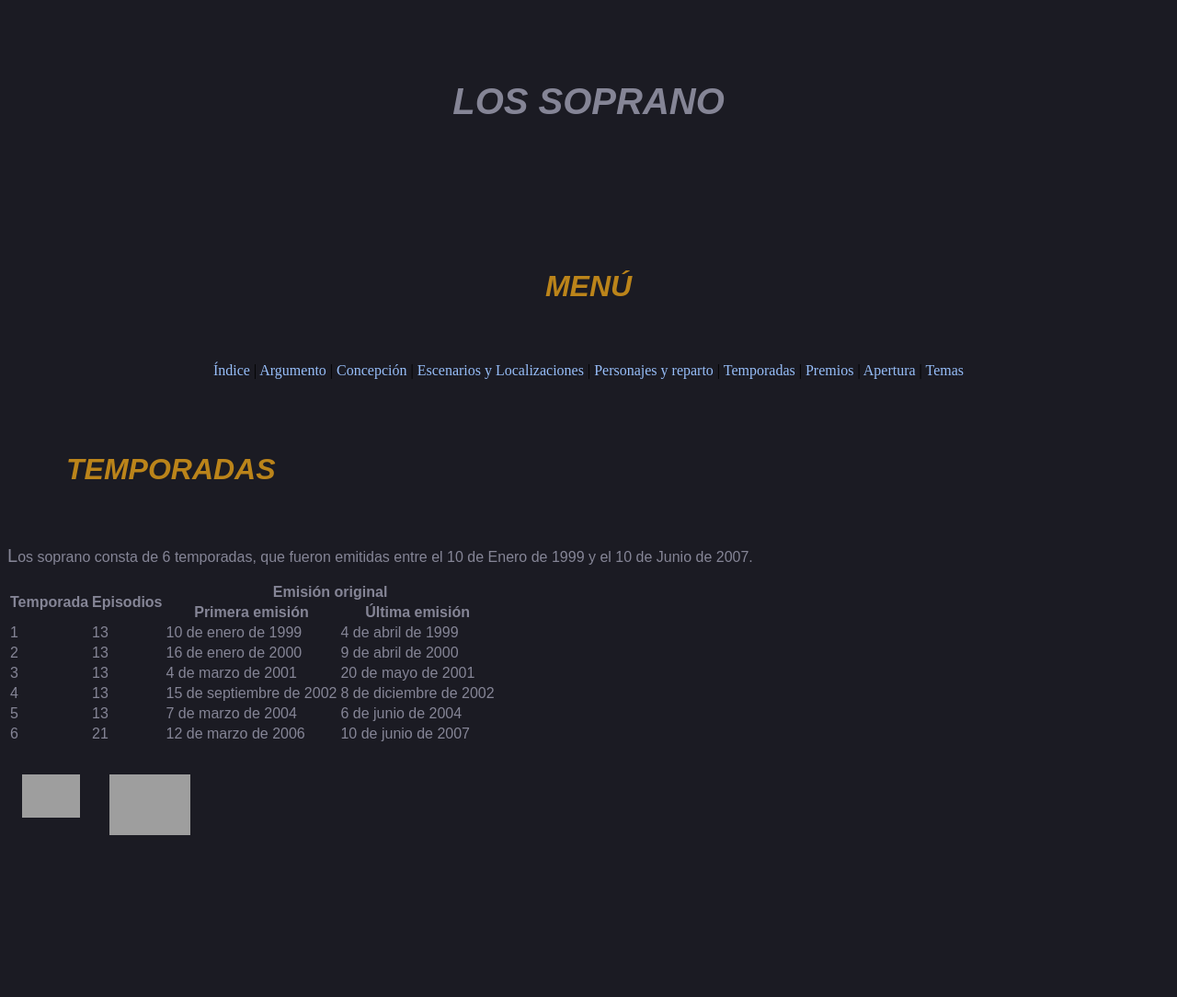
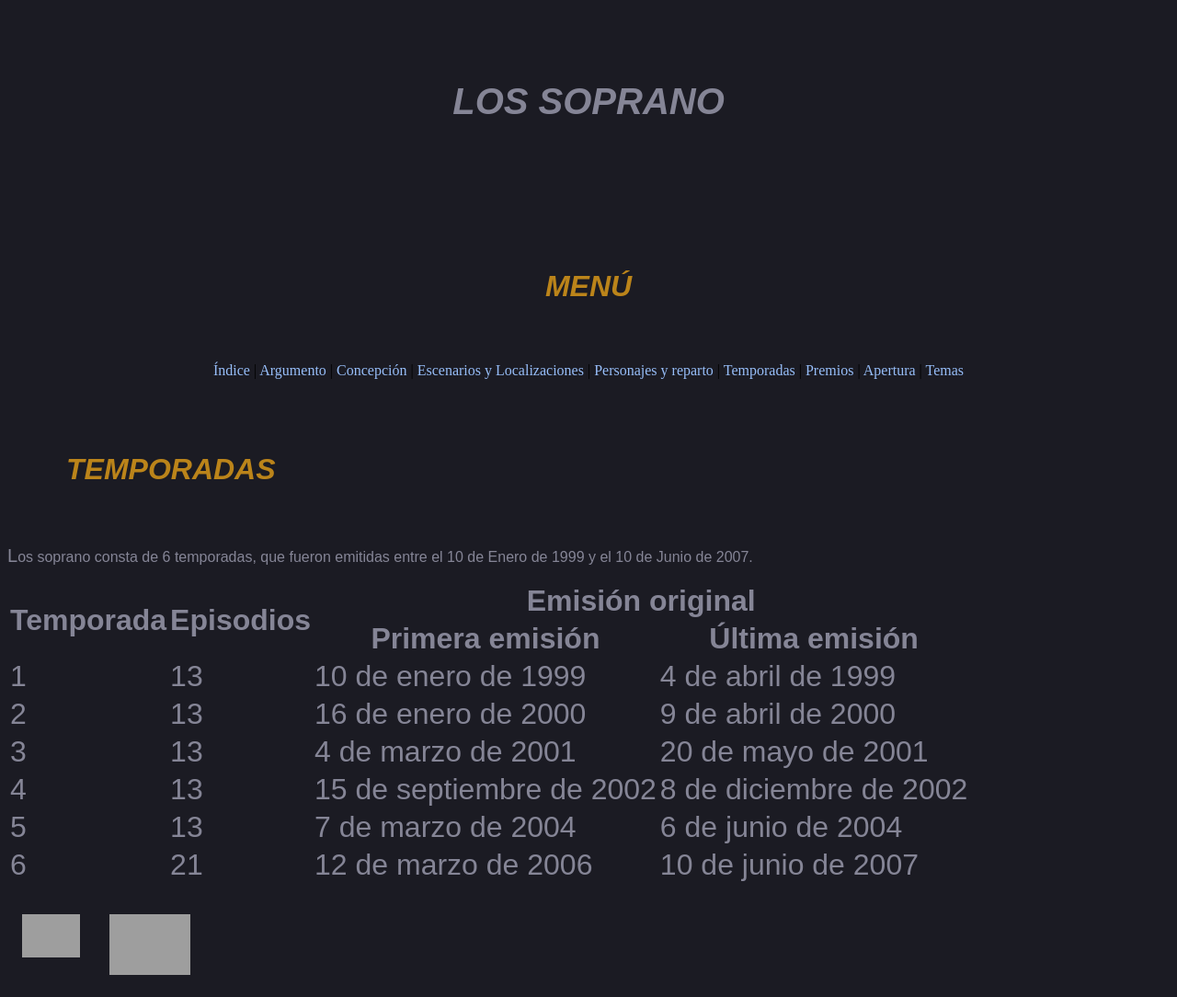
Before and after one commit to fonsecadh/sew-lab, a plain HTML site: page CSS/temporadas.html in a window 1280 px wide. Shown: the whole page at 92% size. Before the commit the page ends 932 px from the top, so only its background shows below. Drawn offline with Linux system fonts and the light colour scheme; grey boxes are pictures that could not be loaded.

Commit message:
Working on the report.

```diff
--- a/CSS/estilo.css
+++ b/CSS/estilo.css
@@ -67,9 +67,18 @@
  * a=0; b=0; c=1;
  * Specificity: 1
  */
-p,ol,ul,dl,table {
+p,ol,ul,dl {
     font-family: sans-serif;
     font-size: 1em;
+}
+
+/*
+ * a=0; b=0; c=1;
+ * Specificity: 1
+ */
+table {
+    font-family: sans-serif;
+    font-size: 2em;
 }
 
 /*
```
Also changed, not shown: CSS/report_multimedia/layout-index.png (added), CSS/report_multimedia/layout-other.png (added), CSS/report_multimedia/taw-apertura.png (added), CSS/report_multimedia/taw-argumento.png (added), CSS/report_multimedia/taw-concepcion.png (added), CSS/report_multimedia/taw-escenarios_localizaciones.png (added), CSS/report_multimedia/taw-index.png (added), CSS/report_multimedia/taw-personajes_reparto.png (added), CSS/report_multimedia/taw-premios.png (added), CSS/report_multimedia/taw-temas.png (added), CSS/report_multimedia/taw-temporadas.png (added), CSS/report_multimedia/w3c-estilo-warning.png (added), CSS/report_multimedia/w3c-estilo.png (added), CSS/report_multimedia/w3c-layout-index.png (added), 1 more files, 1 other file.
